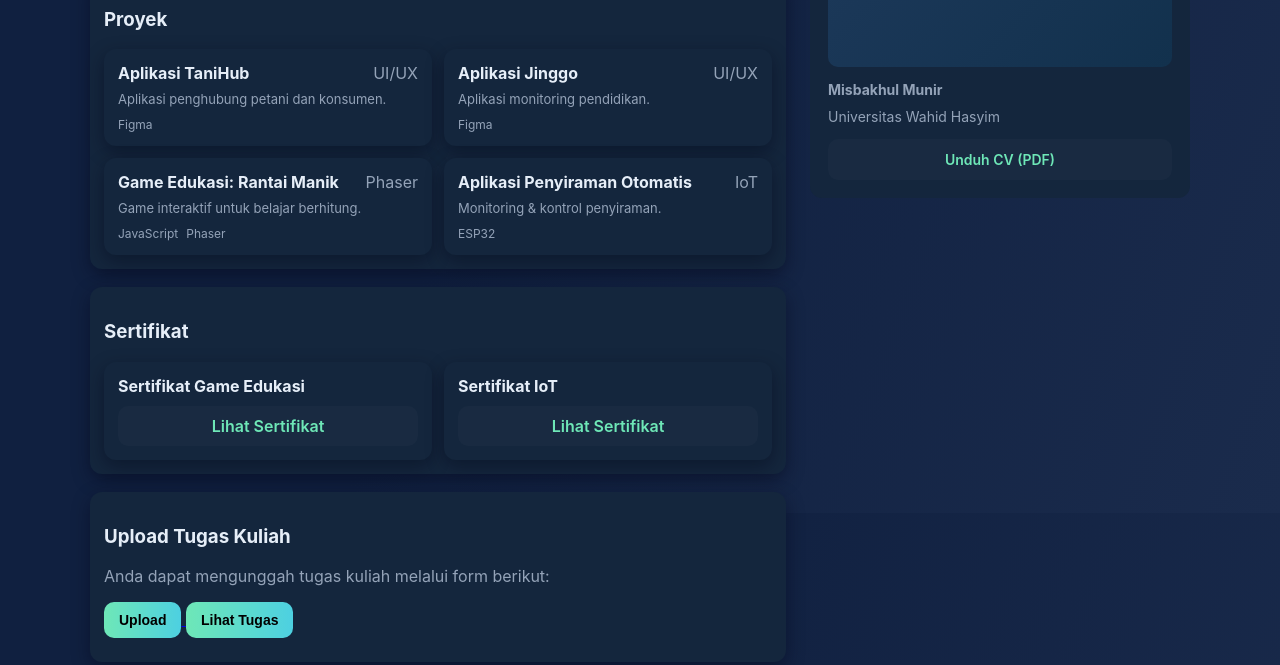
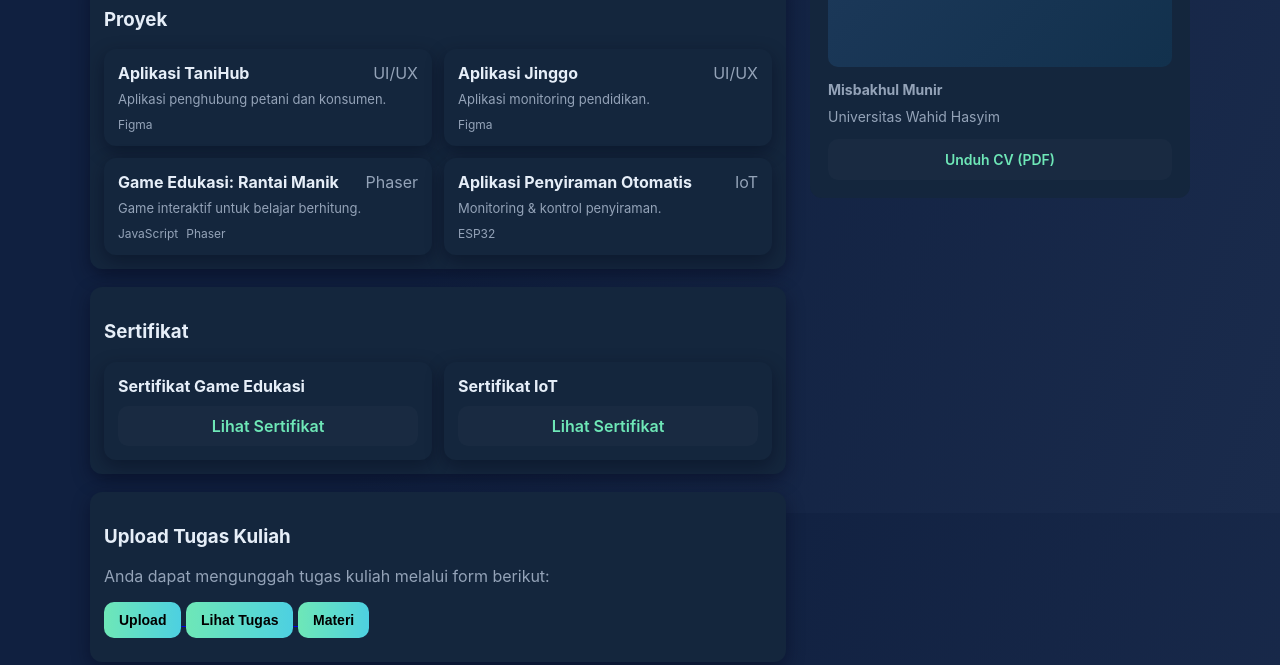
Before and after one commit to Misbakhul-Munir-23/Website-Portofolio, a plain HTML site: page index.html in a window 1280 px wide. Shown: the part 287-952 px from the top of the page. Drawn offline with Linux system fonts and the light colour scheme.

Commit message:
Update index.html

```diff
--- a/index.html
+++ b/index.html
@@ -1,4 +1,3 @@
-
 <!doctype html>
 <html lang="id">
 <head>
@@ -183,6 +182,9 @@
                 <button type="button" onclick="window.open('https://docs.google.com/spreadsheets/d/1KH9jRn24VQb31sZd4tAc6_5Cp0ah5n5kHRDikP3UNCw/edit?resourcekey=&gid=673559737#gid=673559737')">
                     Lihat Tugas
                 </button>
+                <button type="button" onclick="window.open('https://docs.google.com/spreadsheets/d/1KH9jRn24VQb31sZd4tAc6_5Cp0ah5n5kHRDikP3UNCw/edit?resourcekey=&gid=673559737#gid=673559737')">
+                    Materi
+                </button>
                 </a>
             </div>
           </form>
```
